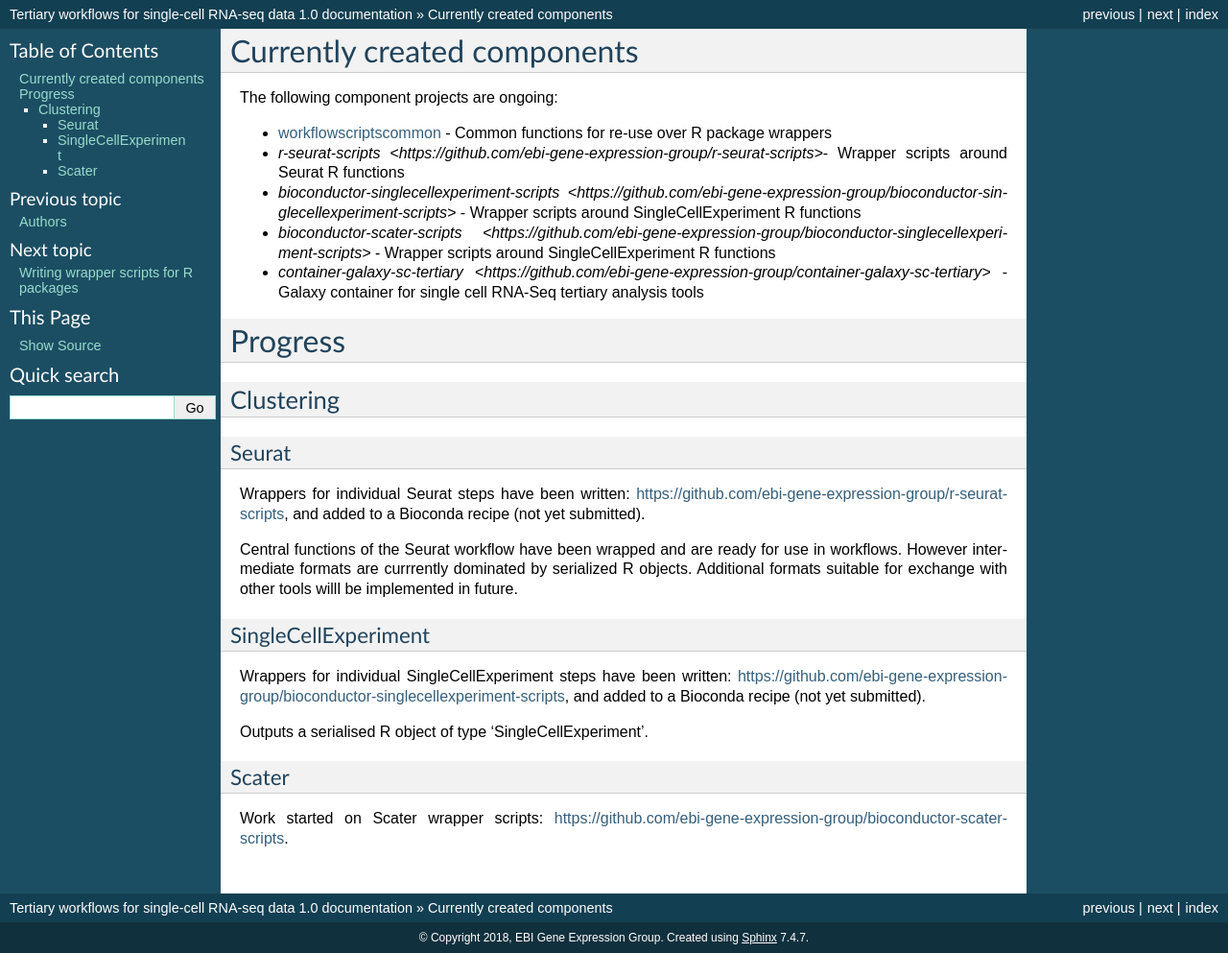
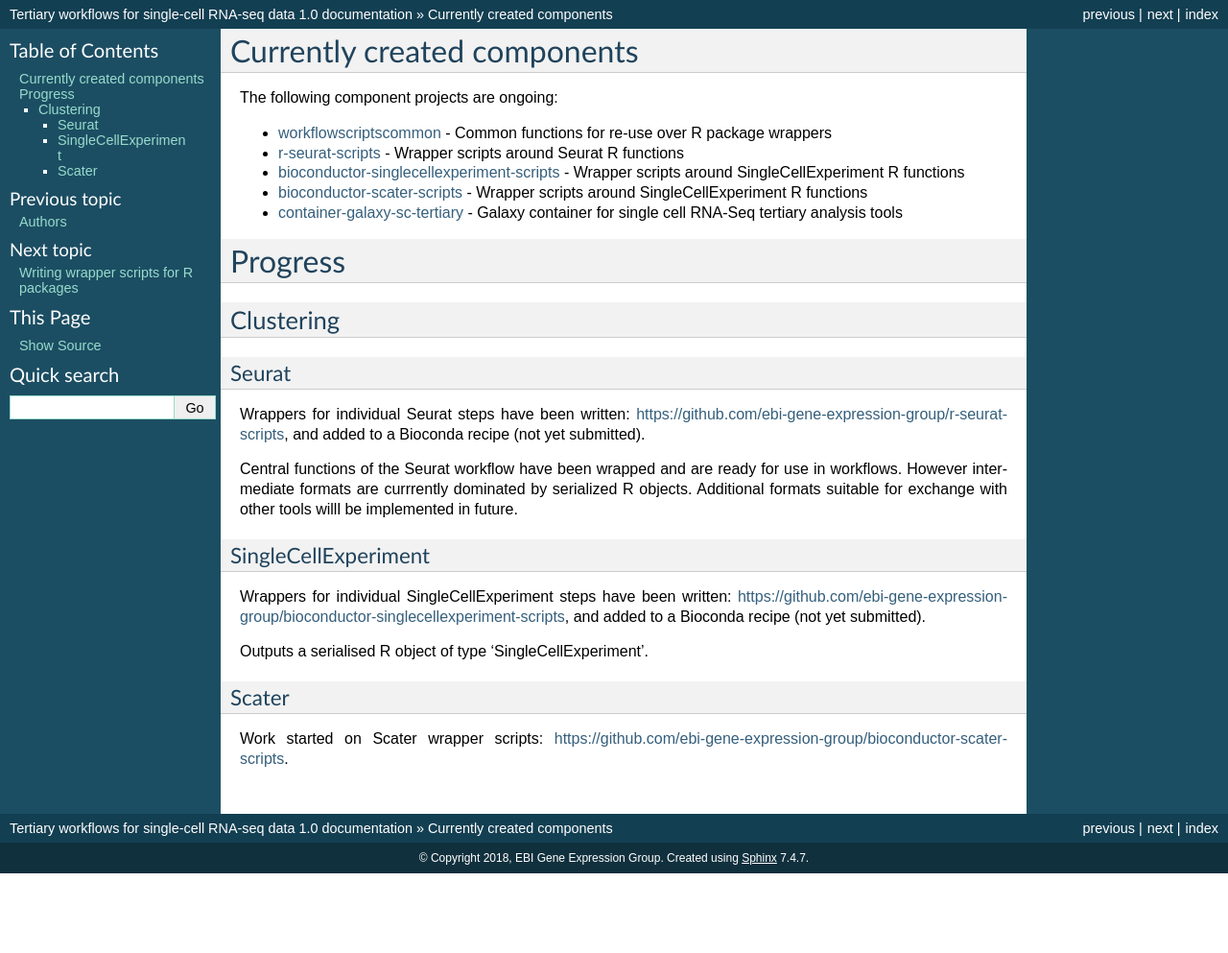
Before and after one commit to ebi-gene-expression-group/tertiary_workflows_docs, a Sphinx documentation site: the page built from docs/modules.rst, in a window 1280 px wide. Shown: the whole page at 96% size. Built offline with Sphinx 7.4.7, drawn with Linux system fonts in a browser that asks for light colours; after the commit the page ends 910 px from its top, so only the background shows below that.

Commit message:
Fix link syntax

```diff
--- a/docs/modules.rst
+++ b/docs/modules.rst
@@ -5,10 +5,10 @@ Currently created components
 The following component projects are ongoing:
 
 * `workflowscriptscommon <https://github.com/ebi-gene-expression-group/workflowscriptscommon>`_ - Common functions for re-use over R package wrappers
-* `r-seurat-scripts <https://github.com/ebi-gene-expression-group/r-seurat-scripts>`- Wrapper scripts around Seurat R functions
-* `bioconductor-singlecellexperiment-scripts <https://github.com/ebi-gene-expression-group/bioconductor-singlecellexperiment-scripts>` - Wrapper scripts around SingleCellExperiment R functions
-* `bioconductor-scater-scripts <https://github.com/ebi-gene-expression-group/bioconductor-singlecellexperiment-scripts>` - Wrapper scripts around SingleCellExperiment R functions
-* `container-galaxy-sc-tertiary <https://github.com/ebi-gene-expression-group/container-galaxy-sc-tertiary>` - Galaxy container for single cell RNA-Seq tertiary analysis tools
+* `r-seurat-scripts <https://github.com/ebi-gene-expression-group/r-seurat-scripts>`_ - Wrapper scripts around Seurat R functions
+* `bioconductor-singlecellexperiment-scripts <https://github.com/ebi-gene-expression-group/bioconductor-singlecellexperiment-scripts>`_ - Wrapper scripts around SingleCellExperiment R functions
+* `bioconductor-scater-scripts <https://github.com/ebi-gene-expression-group/bioconductor-singlecellexperiment-scripts>`_ - Wrapper scripts around SingleCellExperiment R functions
+* `container-galaxy-sc-tertiary <https://github.com/ebi-gene-expression-group/container-galaxy-sc-tertiary>`_ - Galaxy container for single cell RNA-Seq tertiary analysis tools
 
 ########
 Progress
```
